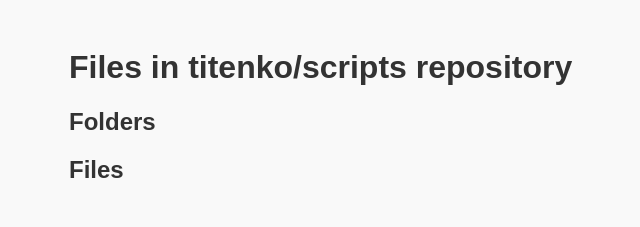
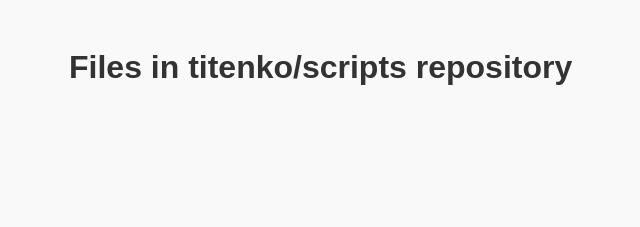
Before and after one commit to titenko/scripts, a plain HTML site: page index.html in a window 1280 px wide. Shown: the whole page, without its empty margins (171-811 px from the left). Drawn offline with Linux system fonts and the light colour scheme; no server answers.

Commit message:
Update index.html

```diff
--- a/index.html
+++ b/index.html
@@ -1,22 +1,16 @@
 <!DOCTYPE html>
 <html>
 <head>
-    <meta charset="UTF-8">
+  <meta charset="utf-8">
   <title>Files in titenko/scripts repository</title>
   <link rel="stylesheet" href="style.css">
 </head>
 <body>
   <div class="container">
     <h1>Files in titenko/scripts repository</h1>
-      <div class="row">
-        <div class="col">
-          <h2>Folders</h2>
+    <div class="files-container">
       <ul id="folderList"></ul>
-        </div>
-        <div class="col">
-          <h2>Files</h2>
       <ul id="fileList"></ul>
-        </div>
     </div>
   </div>
   <script src="script.js"></script>
```
Lines whose indentation alone changed are shown as unchanged.
